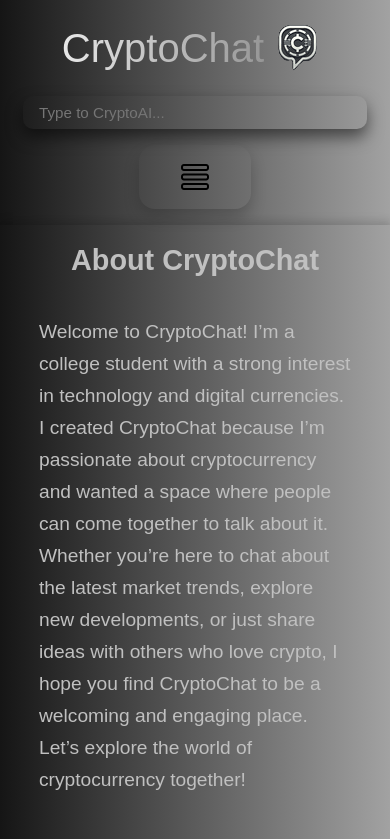
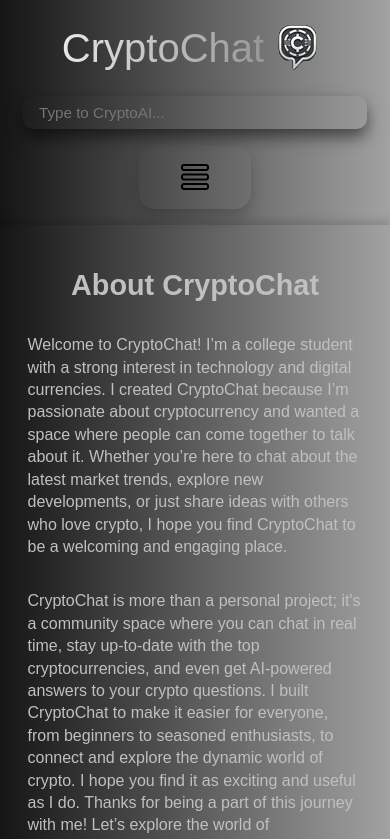
Before and after one commit to ukpabik/CryptoChat, a React (Vite) app in the folder cryptochat/client/: page /about in a window 390 px wide. Shown: the top 839 px of the page. Built offline with nearby package versions, Linux system fonts and the light colour scheme.

Commit message:
Update styling for about and signin page

```diff
--- a/cryptochat/client/src/components/AboutBody.jsx
+++ b/cryptochat/client/src/components/AboutBody.jsx
@@ -8,7 +8,7 @@ function AboutBody(){
         <div className = "aboutme-text-container">
           <h1 className='aboutme-title'>About CryptoChat</h1>
           <p className='aboutme-text'>
-          Welcome to CryptoChat! I’m a college student with a strong interest in technology and digital currencies. I created CryptoChat because I’m passionate about cryptocurrency and wanted a space where people can come together to talk about it. Whether you’re here to chat about the latest market trends, explore new developments, or just share ideas with others who love crypto, I hope you find CryptoChat to be a welcoming and engaging place. Let’s explore the world of cryptocurrency together!
+          Welcome to CryptoChat! I’m a college student with a strong interest in technology and digital currencies. I created CryptoChat because I’m passionate about cryptocurrency and wanted a space where people can come together to talk about it. Whether you’re here to chat about the latest market trends, explore new developments, or just share ideas with others who love crypto, I hope you find CryptoChat to be a welcoming and engaging place.
           </p>
           <p className='aboutme-text'>
             CryptoChat is more than a personal project;
@@ -17,7 +17,7 @@ function AboutBody(){
             I built CryptoChat to make it easier for everyone, from beginners to seasoned
             enthusiasts, to connect and explore the dynamic world of crypto.
             I hope you find it as exciting and useful as I do.
-            Thanks for being a part of this journey with me!
+            Thanks for being a part of this journey with me! Let’s explore the world of cryptocurrency together!
           </p>
         </div>
 
--- a/cryptochat/client/src/components/style.css
+++ b/cryptochat/client/src/components/style.css
@@ -390,26 +390,32 @@ textarea::-webkit-scrollbar-thumb{
   display: flex;
   flex-direction:column;
   background-color:black;
-  height: 25rem;
+  height: 50%;
+  min-height: 20rem;
   justify-content:center;
   align-items:center;
   border-radius: 10%;
   width: 25rem;
   max-width: 25rem;
   margin: 0;
+  overflow: hidden;
 
 }
 .login-container {
   display: flex;
   justify-content: center;
   align-items: center;
-  height: 50vh;
+  height: 100vh;
+  width: 100%;
   box-shadow: 0px -4px 8px 1px rgba(0, 0, 0, 0.123),
               0px 4px 8px 1px rgba(0, 0, 0, 0.089);
+  overflow: auto;
+
 }
 
 .login-box{
   display: flex;
+  flex-direction: column;
   align-items:center;
   justify-content: center;
   background-color:rgba(255, 255, 255, 0.651);
@@ -417,6 +423,9 @@ textarea::-webkit-scrollbar-thumb{
   height: 99%;
   border-radius: 10%;
   position:relative;
+  padding: 1rem;
+  box-sizing: border-box;
+
 }
 .login-form{
   display: flex;
@@ -424,7 +433,7 @@ textarea::-webkit-scrollbar-thumb{
   width: 90%;
   justify-content: space-evenly;
   align-items: center;
-  max-width: 300px;
+  max-width: 10rem;
 
 }
 .login-field{
@@ -452,6 +461,7 @@ textarea::-webkit-scrollbar-thumb{
   transition-duration: 0.5s;
   background-color: transparent;
   font-size: 1rem;
+  flex: 1;
 }
 
 .submit-button:hover{
@@ -465,9 +475,10 @@ textarea::-webkit-scrollbar-thumb{
 }
 
 .submit-button-div{
-  display:flex;
-  flex-direction:column;
-  align-items: center;
+  display: flex;
+  justify-content: space-between;
+  width: 100%;
+  padding: 0.5rem 0;
 
 }
 
@@ -732,6 +743,7 @@ ul{
   margin: 0;
   box-shadow: 0px -4px 8px 1px rgba(0, 0, 0, 0.123),
   0px 4px 8px 1px rgba(0, 0, 0, 0.089);
+  overflow: auto;
 }
 
 .aboutme-text-container {
@@ -740,17 +752,24 @@ ul{
   width: 80vw;
   max-width: 50rem;
   color: #c0c0c0;
+  padding: 1rem;
+  box-sizing: border-box;
+  font-size: 1.2vw;
+  overflow-wrap: break-word;
 }
 
 .aboutme-title{
   text-align: center;
   font-weight: bold;
-  font-size: 1.8rem;
+  font-size: 2.5vw;
+  margin-bottom: 1rem;
 }
 .aboutme-text {
-  line-height: 2rem;
+  line-height: 1.5;
   font-size: 1.2rem;
   word-wrap: break-word;
+  max-width: 100%;
+  padding: 0;
 }
 
 
@@ -977,6 +996,19 @@ ul{
   }
 }
 
+@media (max-height: 700px){
+  .content-container, .login-container, .aboutme-container, .email-form-container{
+    height: 100vh;
+  }
+
+
+  .aboutme-text-container{
+    max-width: 100%;
+    max-height: 100vh;
+  }
+}
+
+
 @media (min-width: 720px){
 
 
@@ -1020,8 +1052,7 @@ ul{
 
 
   .aboutme-text-container{
-    max-width: 35rem;
-    max-height: 35rem;
+
   }
 
   .aboutme-title{
@@ -1040,3 +1071,19 @@ ul{
     justify-content: space-around;
   }
 }
+
+@media (max-width: 600px) {
+  .aboutme-text-container {
+    width: 90vw; /* Make container wider on smaller screens */
+    padding: 0.5rem; /* Adjust padding for small screens */
+  }
+
+  .aboutme-title {
+    font-size: 1.8rem; /* Smaller title font size on small screens */
+  }
+
+  .aboutme-text {
+    font-size: 1rem; /* Smaller text font size on small screens */
+    line-height: 1.4rem; /* Adjust line height for readability */
+  }
+}
```
